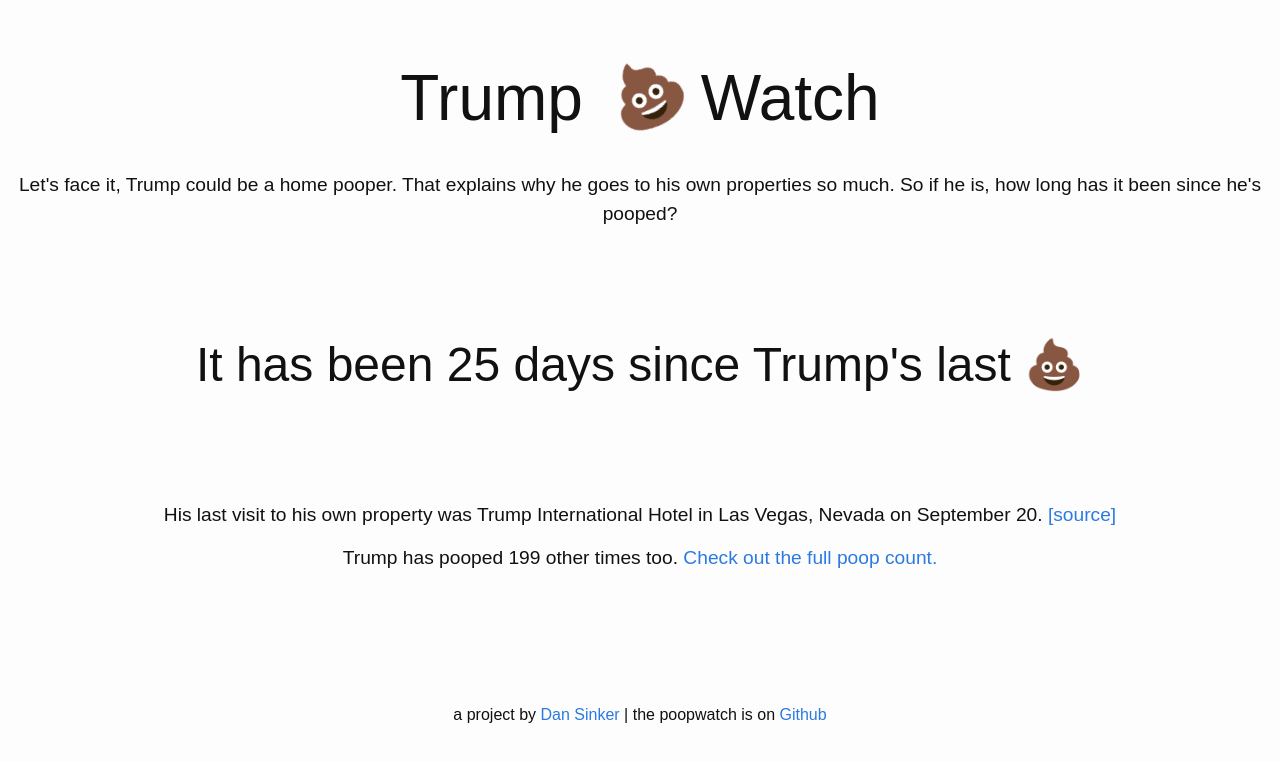
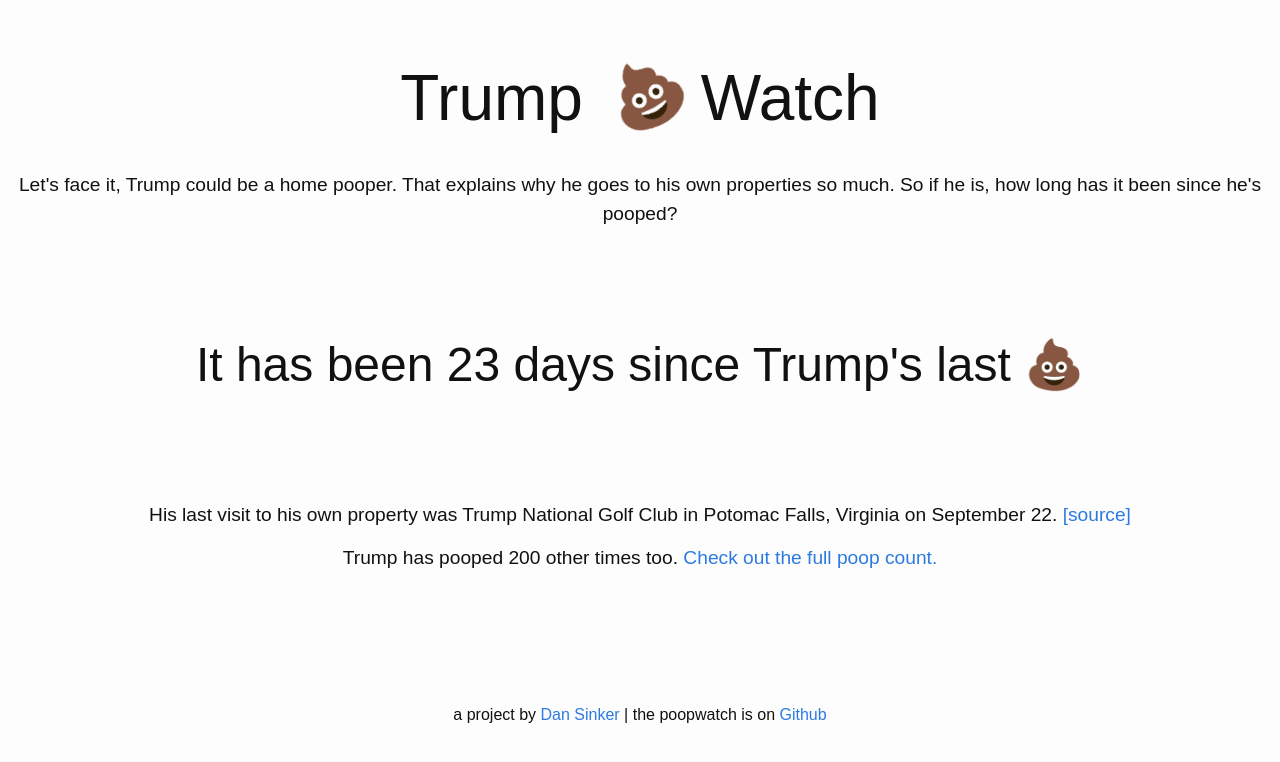
Before and after one commit to dansinker/trumppoopwatch.org, a Jekyll site: the page built from index.md, in a window 1280 px wide. Shown: the top 762 px of the page. Built offline with Jekyll 4.4.1, drawn with Linux system fonts in a browser that asks for light colours; nearby versions of some CDN libraries.

```diff
--- a/_data/trumps.yml
+++ b/_data/trumps.yml
@@ -1,4 +1,8 @@
 poops:
+- location: Trump National Golf Club
+  city: Potomac Falls, Virginia
+  date: 2018-09-22
+  link: https://publicpool.kinja.com/subject-travel-pool-report-18-1829240868
 - location: Trump International Hotel
   city: Las Vegas, Nevada
   date: 2018-09-20
```
